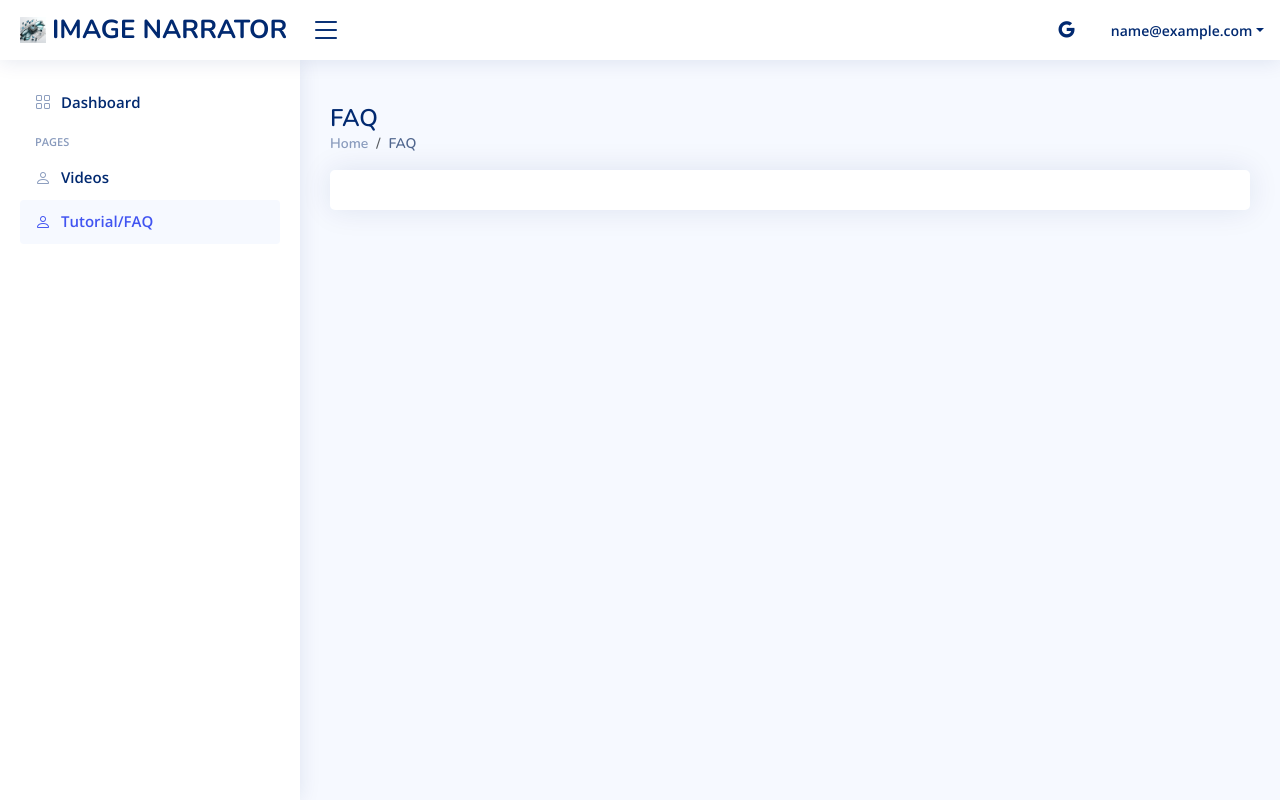
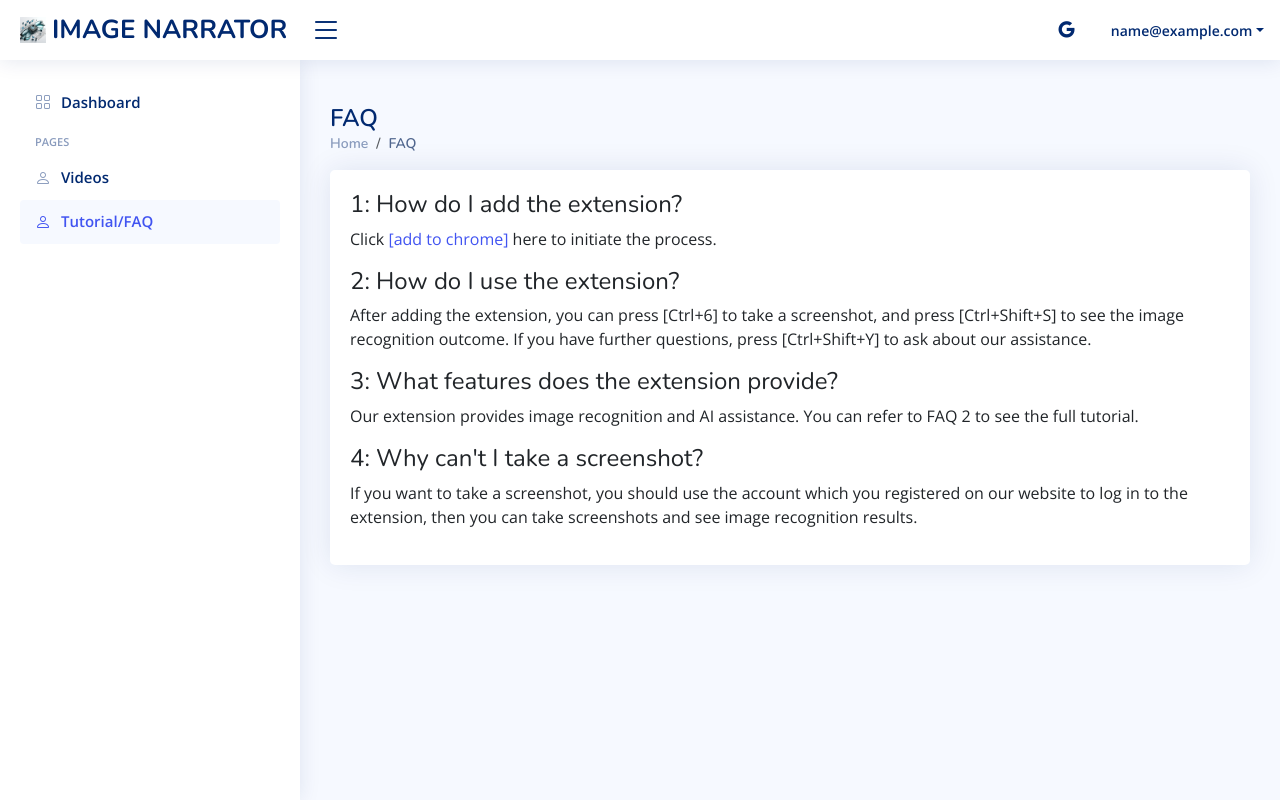
Before and after one commit to Lisa123wang/ImageNarrator, a PHP site: page /pages-FAQ.php in a window 1280 px wide. Run offline with PHP 8.4, Linux system fonts and the light colour scheme; the visitor is signed in with stand-in values (Sample User, id 1); data that the repository does not hold is empty; some libraries are stand-ins or nearby versions.

Commit message:
Update pages-FAQ.php

```diff
--- a/NarratorAdmin/pages-FAQ.php
+++ b/NarratorAdmin/pages-FAQ.php
@@ -225,8 +225,24 @@
       </div>
         <section class="section">
             <div class="card">
+            <div class="faq">
+            <div class="problem">
+            <h4>1: How do I add the extension?</h4>
+            <p>Click <a href="https://chromewebstore.google.com/detail/glarity-%E4%BD%BF%E7%94%A8chatgpt4%E7%94%9F%E6%88%90%E6%91%98%E8%A6%81%E5%92%8C%E7%BF%BB%E8%AD%AF/cmnlolelipjlhfkhpohphpedmkfbobjc">[add to chrome]</a> here to initiate the process.</p>
 
-                    <!-- DataTable HTML -->
+            <h4>2: How do I use the extension?</h4>
+            <p>After adding the extension, you can press [Ctrl+6] to take a screenshot, and press [Ctrl+Shift+S] to see the image recognition outcome. If you have further questions, press [Ctrl+Shift+Y] to ask about our assistance.</p>
+
+            <h4>3: What features does the extension provide?</h4>
+            <p>Our extension provides image recognition and AI assistance. You can refer to FAQ 2 to see the full tutorial.</p>
+
+            <h4>4: Why can't I take a screenshot?</h4>
+            <p>If you want to take a screenshot, you should use the account which you registered on our website to log in to the extension, then you can take screenshots and see image recognition results.</p>
+        </div>
+
+            <!-- You can add more problem entries here -->
+        </div>
+
 
 
             </div>
```
